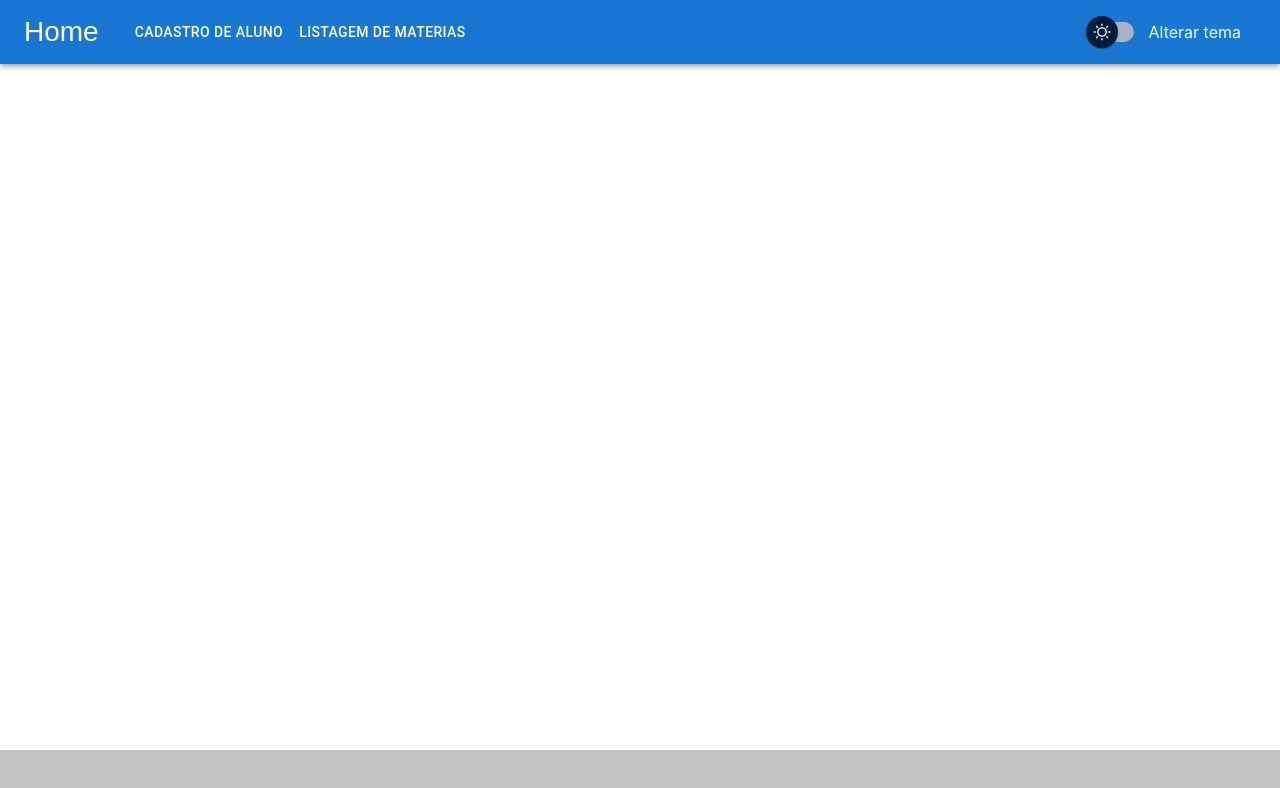
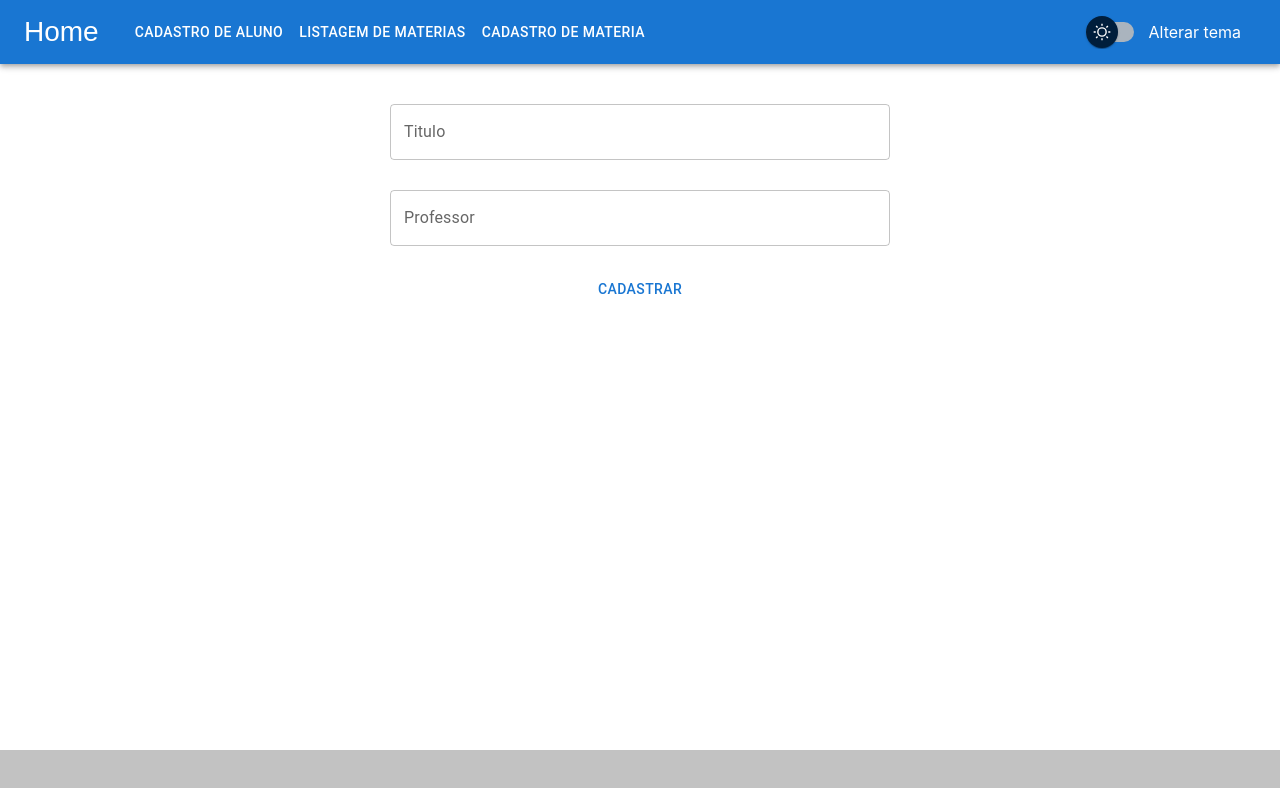
Before and after one commit to Patrick-Jabba/React-Atividade-Final-Grupo-4, a React (Create React App) app in the folder serratec-atividade-master/: page /cadastrar-materias in a window 1280 px wide. Shown: the top 788 px of the page. Built offline with nearby package versions, Linux system fonts and the light colour scheme; no server answers.

Commit message:
Página Cadastro de Materia

```diff
--- a/serratec-atividade-master/src/components/App.jsx
+++ b/serratec-atividade-master/src/components/App.jsx
@@ -7,6 +7,7 @@ import { TemaContext } from "../context";
 import tema from "../tema";
 import Login from "../pages/Login";
 import MateriasListagem from "../pages/materias/MateriasListagem";
+import CadastrarMaterias from "../pages/materias/CadastrarMaterias";
 
 const Routes = () => {
   const routes = useRoutes([
@@ -14,7 +15,8 @@ const Routes = () => {
     { path: "/cadastrar-alunos", element: <CadastrarAlunos /> },
     { path: "/editar-alunos/:id", element: <CadastrarAlunos /> },
     { path: "/login", element: <Login /> },
-    { path: "/listar-materias", element: <MateriasListagem /> }
+    { path: "/listar-materias", element: <MateriasListagem /> },
+    { path: "/cadastrar-materias", element: <CadastrarMaterias /> }
   ]);
 
   return routes;
--- a/serratec-atividade-master/src/components/Navbar/index.jsx
+++ b/serratec-atividade-master/src/components/Navbar/index.jsx
@@ -38,6 +38,9 @@ export default function Navbar(props) {
           <Link to="/listar-materias">
             <Button color="inherit">Listagem de Materias</Button>
           </Link>
+          <Link to="/cadastrar-materias">
+            <Button color="inherit">Cadastro de Materia</Button>
+          </Link>
           <SwitchWrapper>
             <MaterialUISwitch
               onClick={(e) => {
--- a/serratec-atividade-master/src/pages/materias/CadastrarMaterias.jsx
+++ b/serratec-atividade-master/src/pages/materias/CadastrarMaterias.jsx
@@ -0,0 +1,99 @@
+import axios from "axios";
+import { useEffect, useState } from "react";
+import Styles from "../../components/Styles";
+import { API_URL_MATERIA } from "../../constants";
+import Swal from "sweetalert2";
+import withReactContent from "sweetalert2-react-content";
+import { useParams } from "react-router";
+
+const CadastrarMaterias = () => {
+  const { id } = useParams();
+  const MySwal = withReactContent(Swal);
+
+  const valorInicial = id ? "" : null;
+  const [titulo, setTitulo] = useState(valorInicial);
+  const [professor_nome, setProfessor] = useState(valorInicial);
+
+  useEffect(()=> {
+    getMaterias()
+  }, []);
+
+  const getMaterias = () => {
+    axios.get(API_URL_MATERIA).then((response) => {
+      response.data.forEach(materia => {
+        if (materia.id == id) {
+            setTitulo(materia.titulo);
+            setProfessor(materia.professor);
+        }
+      })
+    });
+  };
+
+  const cadastrarMaterias = () => {
+    if (id) {
+      axios.put(API_URL_MATERIA, {
+        id,
+        titulo,
+        professor_nome
+      }).then((response) => {
+        console.log(response);
+        if (response.status === 200) {
+          MySwal.fire(<p>{response?.data?.message}</p>);
+          limparCampos();
+        }
+      }).catch(error => {
+        MySwal.fire({
+          icon: 'error',
+          title: 'Oops...',
+          text: error,
+        })
+      });
+    } else {
+      axios
+        .post(API_URL_MATERIA, {
+            titulo,
+            professor_nome
+        })
+        .then((response) => {
+          if (response.status === 201) {
+            MySwal.fire(<p>{response?.data?.message}</p>);
+            limparCampos();
+          }
+        }).catch(error => {
+          MySwal.fire({
+            icon: 'error',
+            title: 'Oops...',
+            text: error,
+          })
+        });
+    }
+  };
+
+  const limparCampos = () => {
+    setTitulo("");
+    setProfessor("");
+  };
+
+  return (
+    <Styles.Form>
+      <Styles.InputCadastro
+        label="Titulo"
+        variant="outlined"
+        value={titulo}
+        onChange={(e) => setTitulo(e.target.value)}
+      />
+      <Styles.InputCadastro
+        label="Professor"
+        variant="outlined"
+        value={professor_nome}
+        onChange={(e) => setProfessor(e.target.value)}
+      />
+
+      <Styles.ButtonCadastro onClick={cadastrarMaterias}>
+        {id ? 'Editar' : 'Cadastrar'}
+      </Styles.ButtonCadastro>
+    </Styles.Form>
+  );
+};
+
+export default CadastrarMaterias;
--- a/serratec-atividade-master/src/pages/materias/MateriasListagem.jsx
+++ b/serratec-atividade-master/src/pages/materias/MateriasListagem.jsx
@@ -69,6 +69,7 @@ const MateriasListagem = () => {
                             <TableRow>
                                 <StyledTableCell>Título</StyledTableCell>
                                 <StyledTableCell>Professor</StyledTableCell>
+                                <StyledTableCell></StyledTableCell>
                             </TableRow>
                         </TableHead>
                         <TableBody>
```
